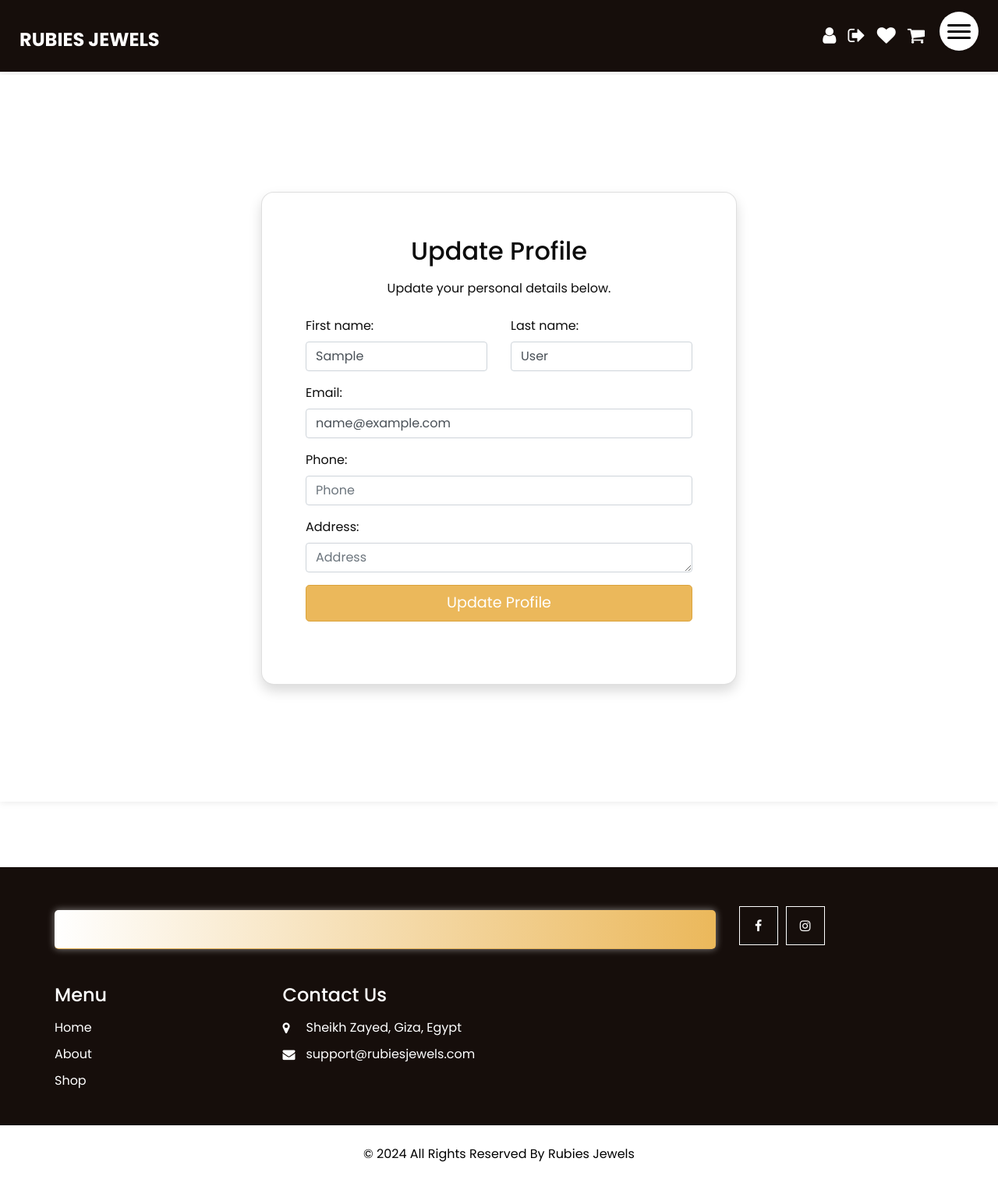
After one commit to mogomaa79/rubies_jewels, a Django app: page /profile/ in a window 1280 px wide. The commit adds this page. Shown: the whole page at 78% size. Run offline with Django 5.2, Linux system fonts and the light colour scheme; the visitor is signed in with stand-in values (Sample User, id 1); data that the repository does not hold is empty; some libraries are stand-ins or nearby versions.

Commit message:
Added Profile Section

```diff
--- a/rubies_jewels/NEXT.txt
+++ b/rubies_jewels/NEXT.txt
@@ -1,10 +1,9 @@
 
 
-ADD TO CART
-BUY NOW
+FIX MOBILE CART PAGE
+COUPON LOGIC
 WISHLIST
 CHECKOUT
-COUPON
 PRODUCT_IMAGE: BUNDLE (IMG + IMG ---- INSTEAD)
 
 FINALIZE REQUIREMENTS.TXT
--- a/rubies_jewels/store/forms.py
+++ b/rubies_jewels/store/forms.py
@@ -101,3 +101,51 @@ class CustomUserCreationForm(UserCreationForm):
     class Meta:
         model = User
         fields = ('first_name', 'last_name', 'email', 'phone', 'address', 'password1', 'password2')
+
+class ProfileUpdateForm(forms.ModelForm):
+    email = forms.EmailField(
+        required=True,
+        widget=forms.EmailInput(attrs={
+            'class': 'form-control',
+            'placeholder': 'Email'
+        })
+    )
+    phone = forms.CharField(
+        max_length=15,
+        required=True,
+        widget=forms.TextInput(attrs={
+            'class': 'form-control',
+            'placeholder': 'Phone'
+        })
+    )
+    address = forms.CharField(
+        required=True,
+        widget=forms.Textarea(attrs={
+            'class': 'form-control',
+            'rows': 1,
+            'placeholder': 'Address'
+        })
+    )
+    first_name = forms.CharField(
+        required=True,
+        widget=forms.TextInput(attrs={
+            'class': 'form-control',
+            'placeholder': 'First Name'
+        })
+    )
+    last_name = forms.CharField(
+        required=True,
+        widget=forms.TextInput(attrs={
+            'class': 'form-control',
+            'placeholder': 'Last Name'
+        })
+    )
+
+    class Meta:
+        model = User
+        fields = ('first_name', 'last_name', 'email', 'phone', 'address')
+
+    def __init__(self, *args, **kwargs):
+        super().__init__(*args, **kwargs)
+        for field_name, field in self.fields.items():
+            field.widget.attrs.update({'class': 'form-control'})
--- /dev/null
+++ b/rubies_jewels/store/static/css/profile.css
@@ -0,0 +1,80 @@
+/* Ensure the height of the container adapts to the viewport height */
+.profile-container {
+    margin-top: 500px; /* Center the container with top and bottom margin */
+    margin-bottom: 500px;
+    position: relative;
+    background-color: #fff;
+    box-shadow: 0 0 10px rgba(0, 0, 0, 0.1);
+    width: 100%;
+    padding-right: 15px;
+    padding-left: 15px;
+    margin-right: auto;
+    margin-left: auto;
+}
+
+.vh-100 {
+    margin-top: 70px;
+    margin-bottom: 150px;
+    height: 100vh;
+    display: flex;
+    align-items: center;
+    justify-content: center;
+    position: relative;
+}
+
+.card {
+    border-radius: 1rem;
+    box-shadow: 0 4px 8px rgba(0, 0, 0, 0.2);
+    width: 100%;
+}
+
+.card-body {
+    padding: 2rem;
+}
+
+h3 {
+    margin-bottom: 1rem;
+    font-size: 2rem;
+}
+
+p {
+    margin-bottom: 2rem;
+}
+
+.form-group {
+    text-align: left;
+}
+
+.btn-primary {
+    background-color: #ebb85b;
+    border-color: #dba33b;
+    font-size: 1.2rem;
+}
+
+.btn-primary:hover {
+    background-color: #ce9b3c;
+    border-color: #ebb85b;
+}
+
+.alert-danger {
+    color: #721c24;
+    background-color: #f8d7da;
+    border-color: #f5c6cb;
+}
+
+/* Responsive styling */
+@media (max-width: 768px) {
+    .vh-100 {
+      padding: 2rem 0;
+      margin-top: 180px;
+      margin-bottom: 180px;
+    }
+
+    .card-body {
+      padding: 1.5rem;
+    }
+
+    .btn-primary {
+      font-size: 1rem;
+    }
+}
--- /dev/null
+++ b/rubies_jewels/store/templates/auth/profile.html
@@ -0,0 +1,89 @@
+{% extends 'layout.html' %}
+{% load static %}
+
+{% block title %}
+<title>Profile</title>
+{% endblock %}
+
+{% block head %}
+<link rel="stylesheet" href="{% static 'css/profile.css' %}">
+{% endblock %}
+
+{% block body %}
+<section class="vh-100 d-flex align-items-center justify-content-center">
+  <div class="profile-container">
+    <div class="row justify-content-center" style="margin-top: 150px; margin-bottom: 150px; position: relative;">
+      <div class="col-md-8 col-lg-6">
+        <div class="card shadow p-4" style="border-radius: 1rem;">
+          <div class="card-body">
+            <h3 class="mb-3 text-center">Update Profile</h3>
+            <p class="text-center mb-4">Update your personal details below.</p>
+            <form method="post" novalidate>
+              {% csrf_token %}
+              <div class="row">
+                <div class="col-md-6 mb-3">
+                  {{ form.first_name.label_tag }}
+                  {{ form.first_name }}
+                  {% if form.first_name.errors %}
+                    <div class="alert alert-danger mt-2">
+                      {{ form.first_name.errors|striptags }}
+                    </div>
+                  {% endif %}
+                </div>
+                <div class="col-md-6 mb-3">
+                  {{ form.last_name.label_tag }}
+                  {{ form.last_name }}
+                  {% if form.last_name.errors %}
+                    <div class="alert alert-danger mt-2">
+                      {{ form.last_name.errors|striptags }}
+                    </div>
+                  {% endif %}
+                </div>
+              </div>
+              <div class="form-group mb-3">
+                {{ form.email.label_tag }}
+                {{ form.email }}
+                {% if form.email.errors %}
+                  <div class="alert alert-danger mt-2">
+                    {{ form.email.errors|striptags }}
+                  </div>
+                {% endif %}
+              </div>
+              <div class="form-group mb-3">
+                {{ form.phone.label_tag }}
+                {{ form.phone }}
+                {% if form.phone.errors %}
+                  <div class="alert alert-danger mt-2">
+                    {{ form.phone.errors|striptags }}
+                  </div>
+                {% endif %}
+              </div>
+              <div class="form-group mb-3">
+                {{ form.address.label_tag }}
+                {{ form.address }}
+                {% if form.address.errors %}
+                  <div class="alert alert-danger mt-2">
+                    {{ form.address.errors|striptags }}
+                  </div>
+                {% endif %}
+              </div>
+              <div class="form-group text-center">
+                <button class="btn btn-primary btn-lg btn-block" type="submit">Update Profile</button>
+              </div>
+              {% if form.non_field_errors %}
+                <div class="alert alert-danger mt-3">
+                  <ul>
+                    {% for error in form.non_field_errors %}
+                      <li>{{ error }}</li>
+                    {% endfor %}
+                  </ul>
+                </div>
+              {% endif %}
+            </form>
+          </div>
+        </div>
+      </div>
+    </div>
+  </div>
+</section>
+{% endblock %}
--- a/rubies_jewels/store/templates/layout.html
+++ b/rubies_jewels/store/templates/layout.html
@@ -44,7 +44,8 @@
 
         <div class="d-flex align-items-center ml-auto custom_nav-icons">
           {% if user.is_authenticated %}
-            <span class="nav-icon user-greeting">Hello, {{ user.first_name }}</span>
+            <a href="{% url 'profile' %}" class="nav-icon">
+              <i class="fa fa-user" aria-hidden="true"></i>
             <a href="{% url 'logout' %}" class="nav-icon">
               <i class="fa fa-sign-out" aria-hidden="true"></i>
             </a>
@@ -58,7 +59,9 @@
           </a>
           <a href="{% url 'cart' %}" class="nav-icon">
             <i class="fa fa-shopping-cart" aria-hidden="true"></i>
-            <span class="badge badge-pill badge-danger cart-count">1</span> <!-- cart count -->
+            {% if user.is_authenticated %}
+            <span class="badge badge-pill badge-danger cart-count">{{ user.cart.total_items }}</span> <!-- cart count -->
+            {% endif %}
           </a>
         </div>
 
--- a/rubies_jewels/store/templates/store/product.html
+++ b/rubies_jewels/store/templates/store/product.html
@@ -40,7 +40,11 @@
             <p>{{ product.description }}</p>
             <p><strong>Material</strong>: {{ product.material }}</p>
             <h4>{{ product.price }} EGP</h4>
-            <button class="btn btn-primary buy-now-btn">Buy Now</button>
+            <form action="{% url 'add_to_cart' product.id %}" method="POST">
+              {% csrf_token %}
+              <button type="submit" class="btn btn-primary buy-now-btn">Add To Cart</button>
+            </form>
+          </div>
           </div>
         </div>
       </div>
--- a/rubies_jewels/store/templates/store/shop.html
+++ b/rubies_jewels/store/templates/store/shop.html
@@ -11,7 +11,7 @@
 <section class="shop_section layout_padding">
   <div class="container">
     <div class="heading_container heading_center">
-      <h2>THE COLLECTION</h2>
+      <h2>{{ category.name }}</h2>
     </div>
 
     <!-- Sorting Selector -->
--- a/rubies_jewels/store/urls.py
+++ b/rubies_jewels/store/urls.py
@@ -20,4 +20,8 @@ urlpatterns = [
     path('wishlist/', views.wishlist, name='wishlist'),
     path('cart/', views.cart, name='cart'),
     path('checkout/', views.checkout, name='checkout'),
+    path('add/<int:product_id>/', views.add_to_cart, name='add_to_cart'),
+    path('remove/<int:product_id>/', views.remove_from_cart, name='remove_from_cart'),
+    path('update/<int:product_id>/', views.update_cart_item, name='update_cart_item'),
+    path('profile/', views.profile, name='profile'),
 ]
--- a/rubies_jewels/store/views.py
+++ b/rubies_jewels/store/views.py
@@ -1,9 +1,10 @@
 from django.shortcuts import render, get_object_or_404
 from .models import *
-from .forms import PhotoForm, CustomUserCreationForm, EmailAuthenticationForm
+from .forms import *
 from django.core.paginator import Paginator
 from django.shortcuts import render, redirect
 from django.contrib.auth import login, logout, authenticate
+from django.contrib.auth.decorators import login_required
 
 
 def upload(request):
@@ -99,8 +100,55 @@ def logout_view(request):
 def wishlist(request):
     ...
 
-def cart(request):
-    ...
 
 def checkout(request):
     ...
+
+@login_required
+def cart(request):
+    cart, created = Cart.objects.get_or_create(user=request.user)
+    return render(request, 'store/cart.html', {'cart': cart})
+
+@login_required
+def add_to_cart(request, product_id):
+    product = get_object_or_404(Product, id=product_id)
+    cart, created = Cart.objects.get_or_create(user=request.user)
+    cart_item, created = CartItem.objects.get_or_create(cart=cart, product=product)
+    if not created:
+        cart_item.quantity += 1
+        cart_item.save()
+    return redirect('shop')
+
+@login_required
+def remove_from_cart(request, product_id):
+    cart = get_object_or_404(Cart, user=request.user)
+    product = get_object_or_404(Product, id=product_id)
+    cart_item = get_object_or_404(CartItem, cart=cart, product=product)
+    cart_item.delete()
+    return redirect('cart')
+
+@login_required
+def update_cart_item(request, product_id):
+    cart = get_object_or_404(Cart, user=request.user)
+    product = get_object_or_404(Product, id=product_id)
+    cart_item = get_object_or_404(CartItem, cart=cart, product=product)
+    if request.method == 'POST':
+        quantity = int(request.POST.get('quantity'))
+        if quantity > 0:
+            cart_item.quantity = quantity
+            cart_item.save()
+        else:
+            cart_item.delete()
+    return redirect('cart')
+
+@login_required
+def profile(request):
+    if request.method == 'POST':
+        form = ProfileUpdateForm(request.POST, instance=request.user)
+        if form.is_valid():
+            form.save()
+            return redirect('shop')
+    else:
+        form = ProfileUpdateForm(instance=request.user)
+
+    return render(request, 'auth/profile.html', {'form': form})
```
Also changed, not shown: rubies_jewels/store/models.py (+25 -9 lines), rubies_jewels/store/static/css/categories.css (+11 -2 lines), rubies_jewels/store/static/css/style.css (+201 -2 lines), rubies_jewels/store/templates/store/cart.html (added, +69 -0 lines), rubies_jewels/store/templates/store/index.html (+8 -6 lines), rubies_jewels/store/migrations/0006_cart_cartitem_delete_order.py (added), rubies_jewels/store/migrations/0007_alter_product_price.py (added).
